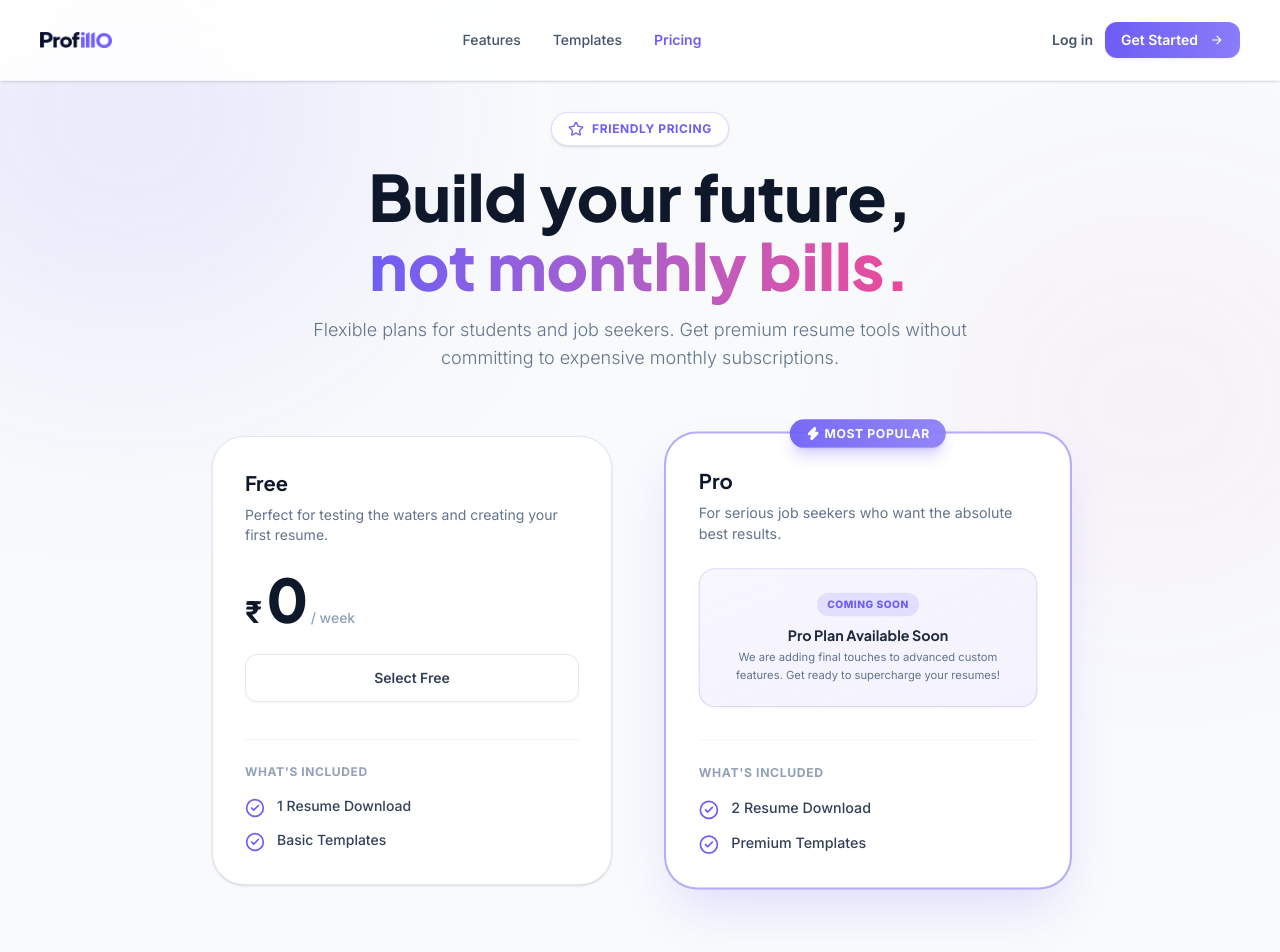
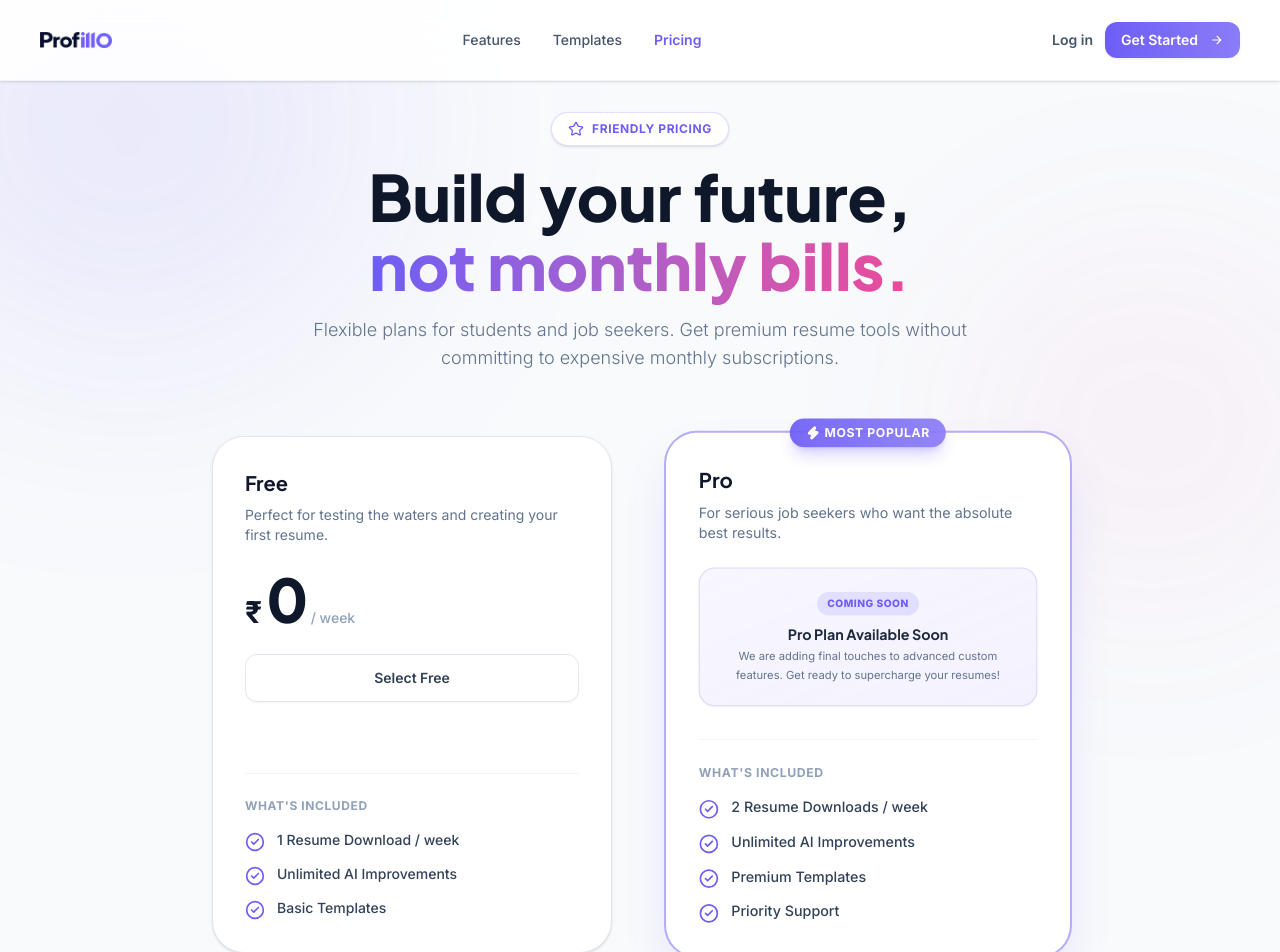
Before and after one commit to priyanshnihalani/ProfilIO-FE, a React (Vite) app: page /pricing in a window 1280 px wide. Shown: the top 952 px of the page. Built offline with nearby package versions, Linux system fonts and the light colour scheme; a web font is replaced by a local one.

Commit message:
Pricing Tiers Functionallity Improved

```diff
--- a/src/pages/Pricing.tsx
+++ b/src/pages/Pricing.tsx
@@ -167,7 +167,7 @@ const Pricing: React.FC = () => {
       price: 0,
       priceLabel: 'Free',
       description: 'Perfect for testing the waters and creating your first resume.',
-      features: ['1 Resume Download', 'Basic Templates'],
+      features: ['1 Resume Download / week', 'Unlimited AI Improvements', 'Basic Templates'],
       popular: false,
       buttonVariant: 'outline',
       action: () => handleUpgradeFree('FREE'),
@@ -178,7 +178,7 @@ const Pricing: React.FC = () => {
       price: 299,
       priceLabel: '₹299',
       description: 'For serious job seekers who want the absolute best results.',
-      features: ['2 Resume Download', 'Premium Templates'],
+      features: ['2 Resume Downloads / week', 'Unlimited AI Improvements', 'Premium Templates', 'Priority Support'],
       popular: true,
       buttonVariant: 'purple',
       action: handleProCheckout,
```
